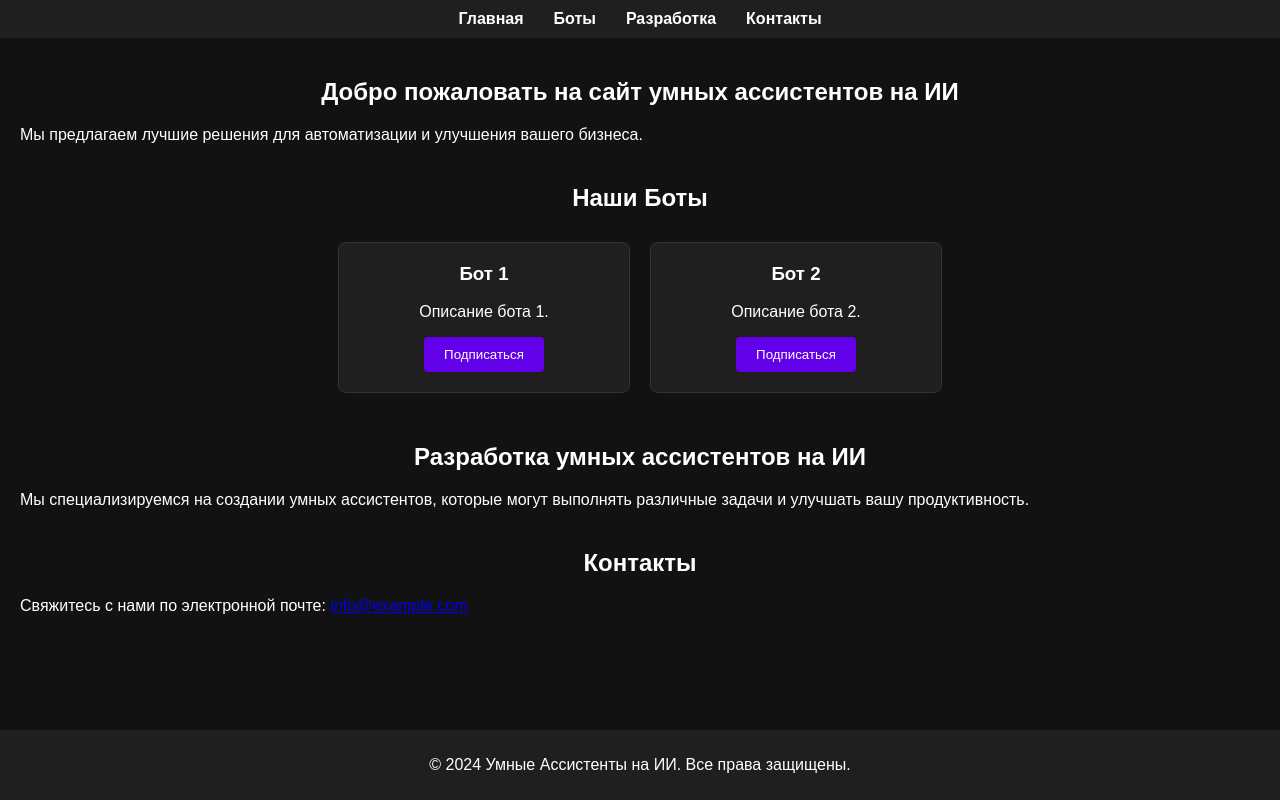
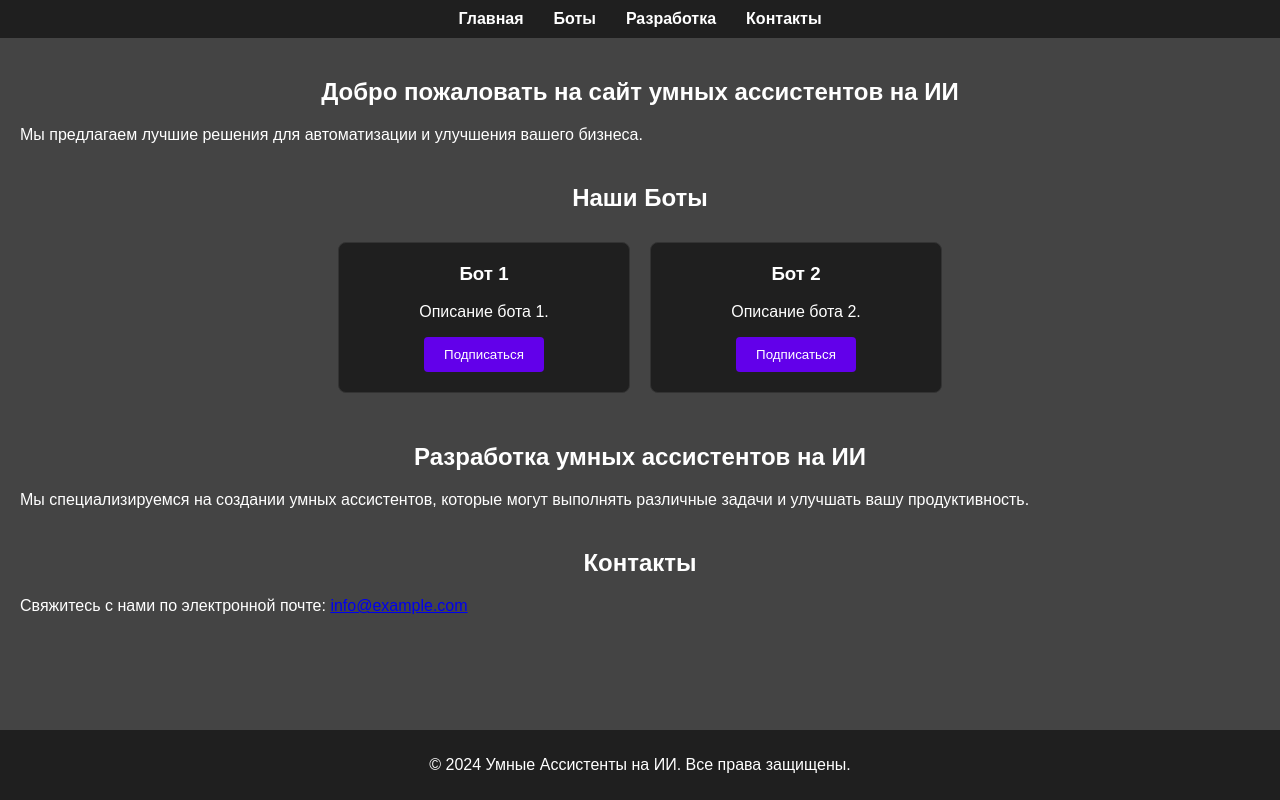
Before and after one commit to NFTsTFN/GOricept, a plain HTML site: page index.html in a window 1280 px wide. Drawn offline with Linux system fonts and the light colour scheme.

Commit message:
Update styles.css

```diff
--- a/styles.css
+++ b/styles.css
@@ -2,7 +2,7 @@
 body {
     margin: 0;
     font-family: Arial, sans-serif;
-    background-color: #121212;
+    background-color: #444;
     color: #ffffff;
 }
 
```
